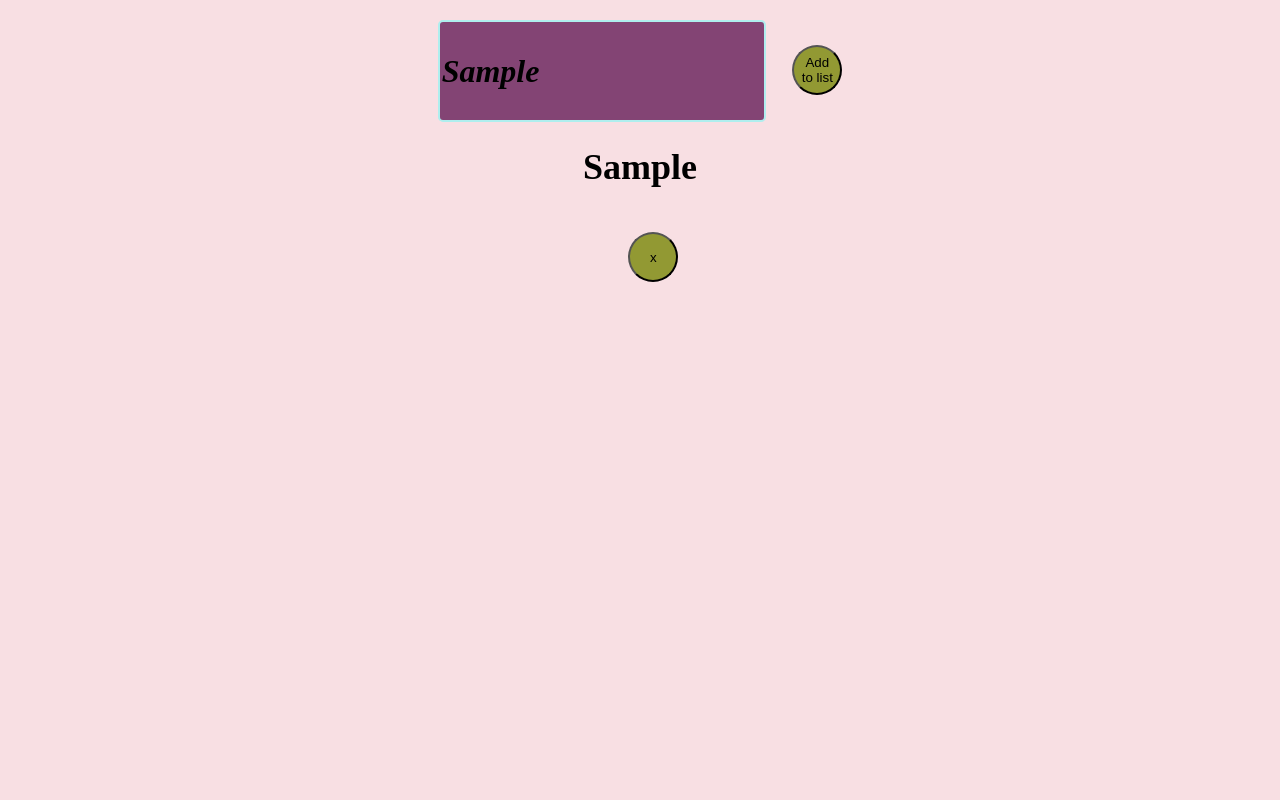
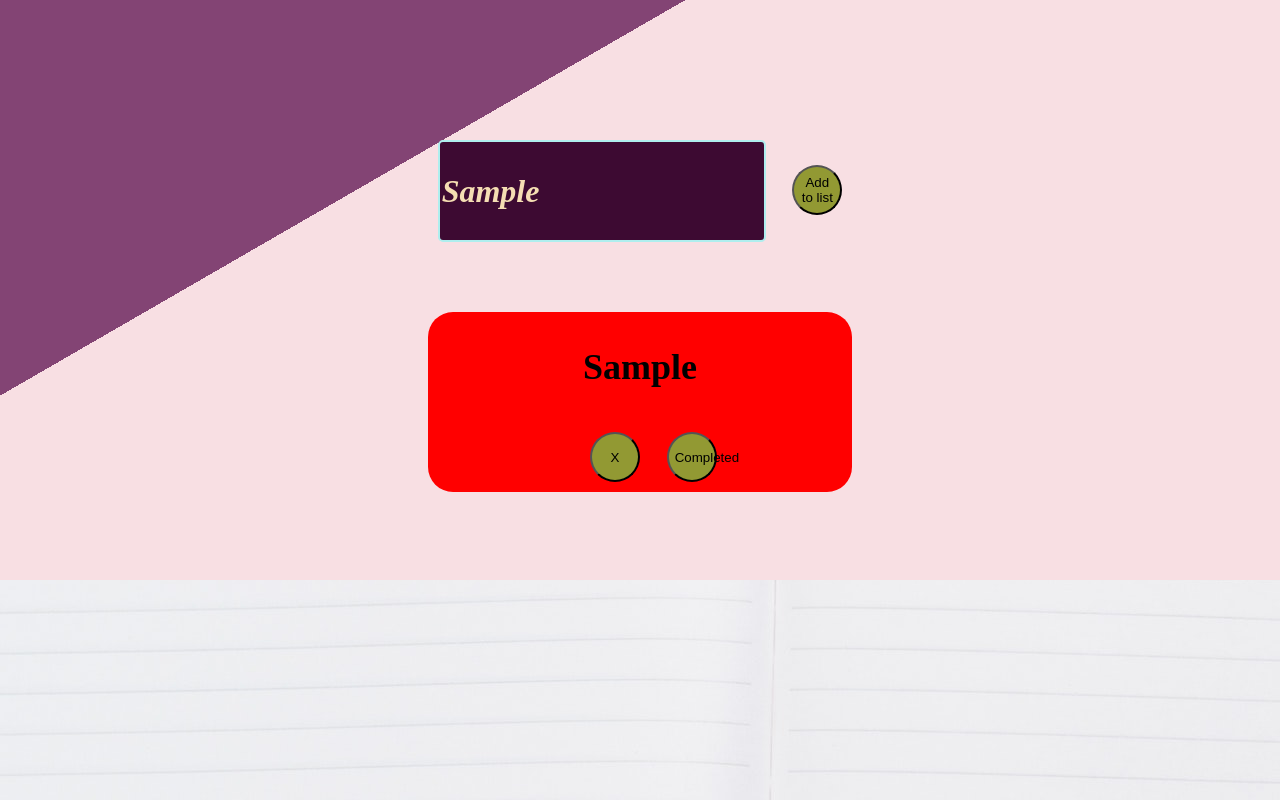
Before and after one commit to Mahdiyeh-Asgharpour/to-do-list, a React (Create React App) app: page / in a window 1280 px wide. Both pictures are taken after typing "Sample" into the empty fields and a click on the button "Add to list". Built offline with nearby package versions, Linux system fonts and the light colour scheme; a web font is replaced by a local one.

Commit message:
Add files via upload

```diff
--- a/src/App.css
+++ b/src/App.css
@@ -3,7 +3,7 @@
   margin-top: 20em;
 } */
 input{
-  background-color:rgb(131, 68, 116);
+  background-color:rgb(61, 10, 50);
   border: 2px solid paleturquoise;
   width: 10em;
   height: 3em;
@@ -12,6 +12,7 @@ input{
   font-family:"thabit" ;
   font-weight: bolder;
   font-style: italic;
+  color: wheat;
 
 }
 button{
--- a/src/App.js
+++ b/src/App.js
@@ -12,7 +12,8 @@ function App() {
   const addlist=()=>{
     const list ={
       id:lists.length===0 ? 1 : lists[lists.length-1].id+1,
-      listname:newLists
+      listname:newLists,
+      isCompleted:false
 
     }
     setLists([...lists,list])
@@ -20,19 +21,27 @@ function App() {
   const deletelist=(list)=>{
     setLists(lists.filter((event)=>{return list!==event.id}))
   }
+  const completelist=(listid)=>{
+    const newwlist=lists.map((list)=>{
+      if(list.id===listid) return {...list,isCompleted:!list.isCompleted}
+      else return list
+    })
+    setLists(newwlist)
+  }
   return (
     <div className="App">
       <div className="add-list">
         <input type="text" onChange={handleChange}></input>
         <button onClick={addlist}>Add to list</button>
       </div>
+      <div className="llist"></div>
       {lists.map((list,index)=>{
         return (
-          <Lisst  key={index} list={list} deletelist={deletelist}></Lisst>
+          <Lisst  key={index} list={list} deletelist={deletelist} completelist={completelist}></Lisst>
 
         )
       })}
-       <div className="llist"></div>
+
     </div>
   );
 }
--- a/src/Lisst.jsx
+++ b/src/Lisst.jsx
@@ -1,9 +1,10 @@
-
+import './lisst.module.css';
 const Lisst =(props)=>{
     return(
-        <div key={`div_${props.index}`}>
+        <div style={{backgroundColor:props.list.isCompleted ?"green" : "red"}} key={`div_${props.index}`}>
           <h1  key={`h1_${props.index}`}>{props.list.listname}</h1>
-          <button  key={`btn_${props.index}`} onClick={()=>props.deletelist(props.list.id)}>x</button>
+          <button  key={`btn_${props.index}`} onClick={()=>props.deletelist(props.list.id)}>X</button>
+        <button onClick={()=>{props.completelist(props.list.id)}}>Completed</button>
         </div>
     )
 }
--- a/src/index.css
+++ b/src/index.css
@@ -21,11 +21,16 @@ code {
 body{
   font-family:"thabit" ;
   font-weight: bolder;
-  background-color: rgb(248, 223, 227);
+  /* background-color:; */
   justify-content: center;
   display: flex;
   text-align: center;
   align-items: center;
   font-size: large;
   margin-top: 20PX;
+  /* background: rgb(248, 223, 227), url(pexels-cottonbro-studio-5191391.jpg) ; */
+  background: linear-gradient(-210deg,rgb(131, 68, 116) 30%, rgb(248, 223, 227) 30%), url('pexels-cottonbro-studio-5191391.jpg');
+  background-repeat: no-repeat;
+  /*background-size: cover; */
+  margin-top: 50px;
 }
--- /dev/null
+++ b/src/lisst.module.css
@@ -0,0 +1,5 @@
+div{
+    border-radius: 25px;
+    padding: 10px;
+    margin: 20px;
+}
```
Also changed, not shown: src/pexels-cottonbro-studio-5191391.jpg (added).
